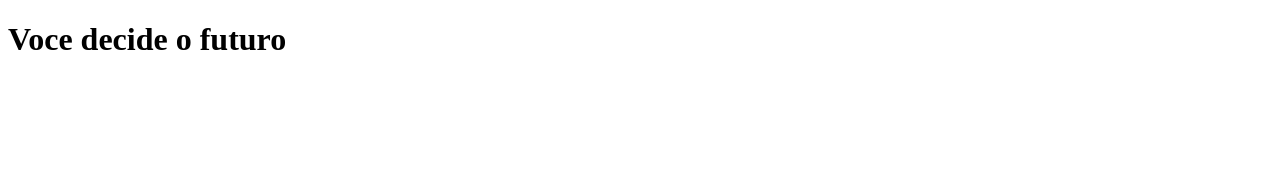
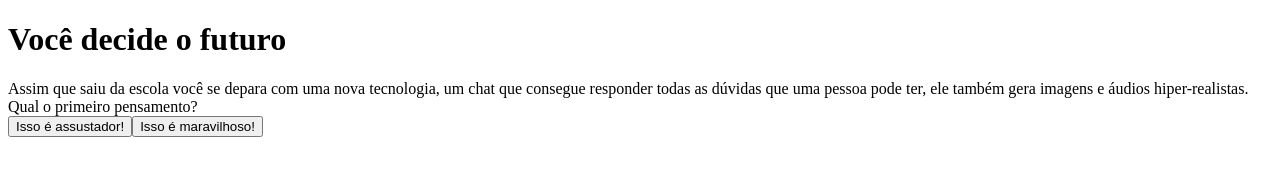
Before and after one commit to AQUELEFelipe1/vcdecide-Felipe-3D, a plain HTML site: page index.html in a window 1280 px wide. Drawn offline with Linux system fonts and the light colour scheme.

Commit message:
01/07/2024

```diff
--- a/index.html
+++ b/index.html
@@ -10,7 +10,7 @@
 
 <body>
   <div class="caixa-principal">
-    <h1>Voce decide o futuro</h1>
+    <h1>Você decide o futuro</h1>
 <div class="caixa-perguntas"></div>
     <div class="caixa-alternativas"></div>
     <div class="caixa-resultado">
--- a/script.js
+++ b/script.js
@@ -0,0 +1,96 @@
+const caixaPrincipal = document.querySelector(".caixa-principal");
+const caixaPerguntas = document.querySelector(".caixa-perguntas");
+const caixaAlternativas = document.querySelector(".caixa-alternativas");
+const caixaResultado = document.querySelector(".caixa-resultado");
+const textoResultado = document.querySelector(".texto-resultado");
+
+const perguntas = [
+    {
+        enunciado: "Assim que saiu da escola você se depara com uma nova tecnologia, um chat que consegue responder todas as dúvidas que uma pessoa pode ter, ele também gera imagens e áudios hiper-realistas. Qual o primeiro pensamento?",
+        alternativas: [
+            {
+                texto: "Isso é assustador!",
+                afirmacao: "afirmação"
+            },
+            {
+                texto: "Isso é maravilhoso!",
+                afirmacao: "afirmação"
+            }
+        ]
+    },
+    {
+        enunciado: "Com a descoberta desta tecnologia, chamada Inteligência Artificial (IA), uma professora de tecnologia da escola decidiu fazer uma sequência de aulas sobre esta tecnologia. No fim de uma aula ela pede que você escreva um trabalho sobre o uso de IA em sala de aula. Qual atitude você toma?",
+        alternativas: [
+            {
+                texto:  "Utiliza uma ferramenta de busca na internet que utiliza IA para que ela ajude a encontrar informações relevantes para o trabalho e explique numa linguagem que facilite o entendimento.",
+                afirmacao: "afirmação"
+            },
+            {
+                texto: "Escreve o trabalho com base nas conversas que teve com colegas, algumas pesquisas na internet e conhecimentos próprios sobre o tema.",
+                afirmacao: "afirmação"
+            }
+        ]
+    },
+    {
+        enunciado: "Após a elaboração do trabalho, a professora realizou um debate entre a turma para entender como foi realizada a pesquisa e escrita. Nessa conversa também foi levantado um ponto muito importante: como a IA impacta o trabalho do futuro. Nesse debate, como você se posiciona?",
+        alternativas: [
+            {
+                texto:  "Defende a ideia de que a IA pode criar novas oportunidades de emprego e melhorar habilidades humanas.",
+                afirmacao: "afirmação"
+            },
+            {
+                texto: "Me preocupo com as pessoas que perderão seus empregos para máquinas e defendem a importância de proteger os trabalhadores.",
+                afirmacao: "afirmação"
+            }
+        ]
+    },
+    {
+        enunciado: "Ao final da discussão, você precisou criar uma imagem no computador que representasse o que pensa sobre IA. E agora?",
+        alternativas: [
+            {
+                texto: "Criar uma imagem utilizando uma plataforma de design como o Paint.",
+                afirmacao: "afirmação"
+            },
+            {
+                texto: "Criar uma imagem utilizando um gerador de imagem de IA.",
+                afirmacao: "afirmação"
+            }
+        ]
+    },
+    {
+        enunciado: "Você tem um trabalho em grupo de biologia para entregar na semana seguinte, o andamento do trabalho está um pouco atrasado e uma pessoa do seu grupo decidiu fazer com ajuda de uma IA. O problema é que o trabalho está totalmente igual ao do chat. O que você faz?",
+        alternativas: [
+            {
+                texto: "Escrever comandos para o chat é uma forma de contribuir com o trabalho, por isso não é um problema utilizar o texto inteiro.",
+                afirmacao: "afirmação"
+            },
+            {
+                texto: "O chat pode ser uma tecnologia muito avançada, mas é preciso manter a atenção pois toda máquina erra, por isso revisar o trabalho e contribuir com as perspectivas pessoais é essencial.",
+                afirmacao: "afirmação"
+            }
+        ]
+    }
+];
+
+let atual = 0;
+let perguntaAtual;
+
+function mostraAlternativas() {
+  for(const alternativa of perguntaAtual.alternativas) {
+    const botaoAlternativas = document.createElement("button");
+    botaoAlternativas.textContent = alternativa.texto;
+    botaoAlternativas.addEventListener("click", function(){
+      atual++;
+      mostraPergunta();
+    });
+    caixaAlternativas.appendChild(botaoAlternativas);
+  }
+}
+
+function mostraPergunta() {
+  perguntaAtual = perguntas[atual];
+  caixaPerguntas.textContent = perguntaAtual.enunciado;
+  mostraAlternativas();
+}
+
+mostraPergunta();
```
